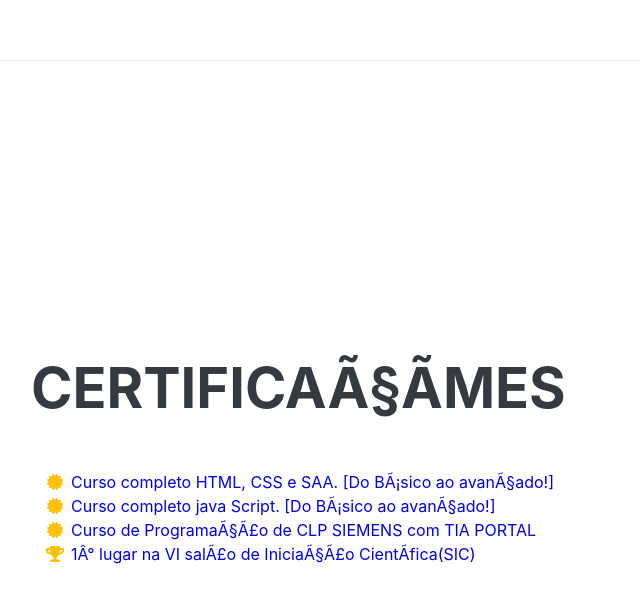
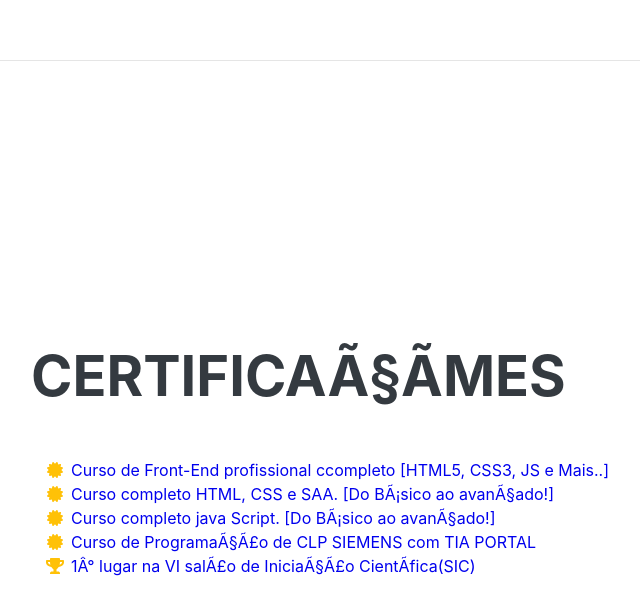
Before and after one commit to Thiago676869/CurriculoThiago, a plain HTML site: page index.html in a window 1280 px wide. Shown: the part 4647-5262 px from the top of the page, without its empty margins (289-929 px from the left). Drawn offline with nearby package versions, Linux system fonts and the light colour scheme; a script that the page names is missing; a web font is replaced by a local one.

Commit message:
Adicionado certificação Front-End

```diff
--- a/index.html
+++ b/index.html
@@ -168,6 +168,12 @@
                             <span class="fa-li">
                                 <i class="fas fa-certificate text-warning"></i>
                             </span>
+                            <a href="https://drive.google.com/file/d/1LFz-TO2uRHzpNMajxctA4-G04D9IMD8V/view?usp=drivesdk">Curso de Front-End profissional ccompleto [HTML5, CSS3, JS e Mais..]</a>
+                        </li>
+                        <li>
+                            <span class="fa-li">
+                                <i class="fas fa-certificate text-warning"></i>
+                            </span>
                             <a href="https://drive.google.com/file/d/1J66uv6n--QQrmlkRyjOFexWFK7Wh0eiF/view?usp=sharing">Curso completo HTML, CSS e SAA. [Do Básico ao avançado!]</a>
                         </li>
                         <li>
```
Also changed, not shown: 1 other file.
